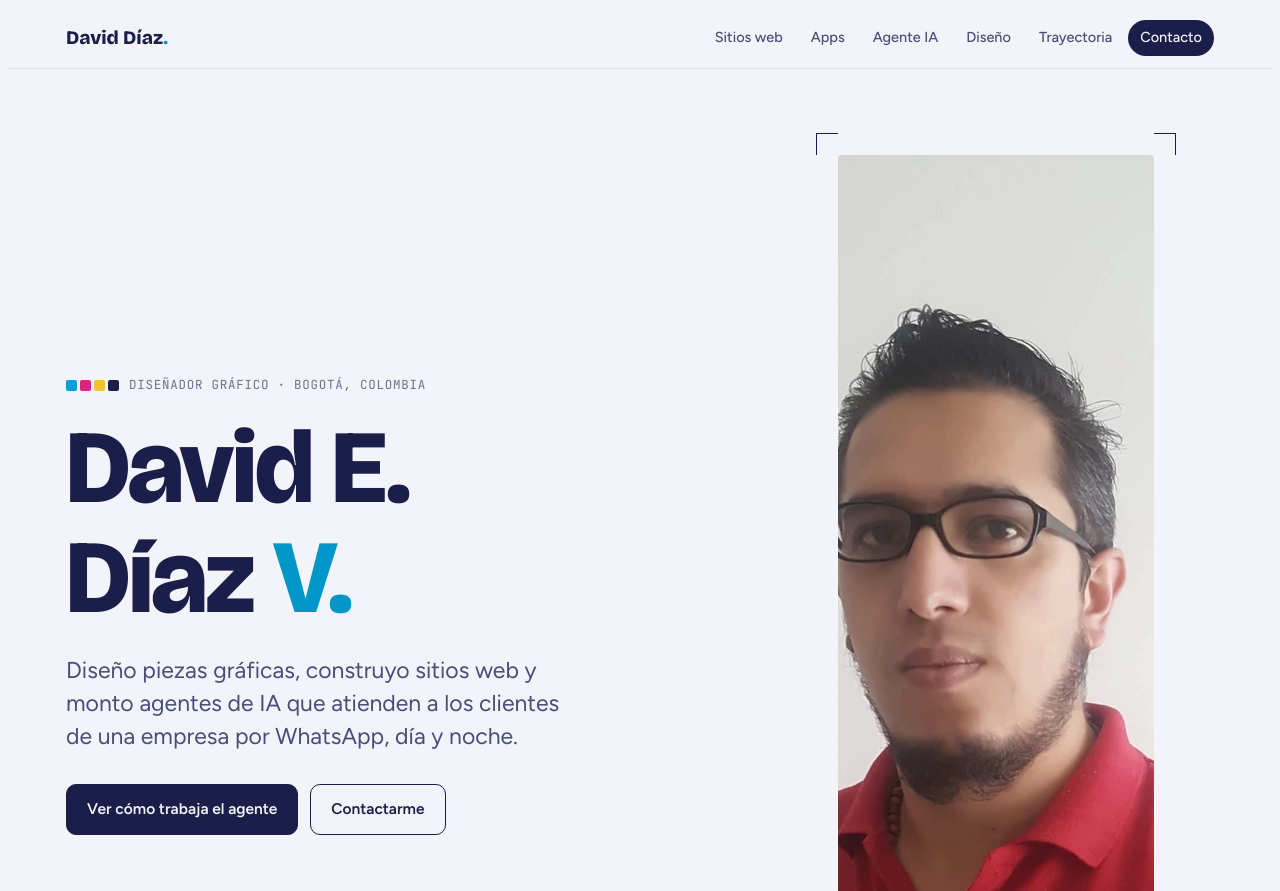
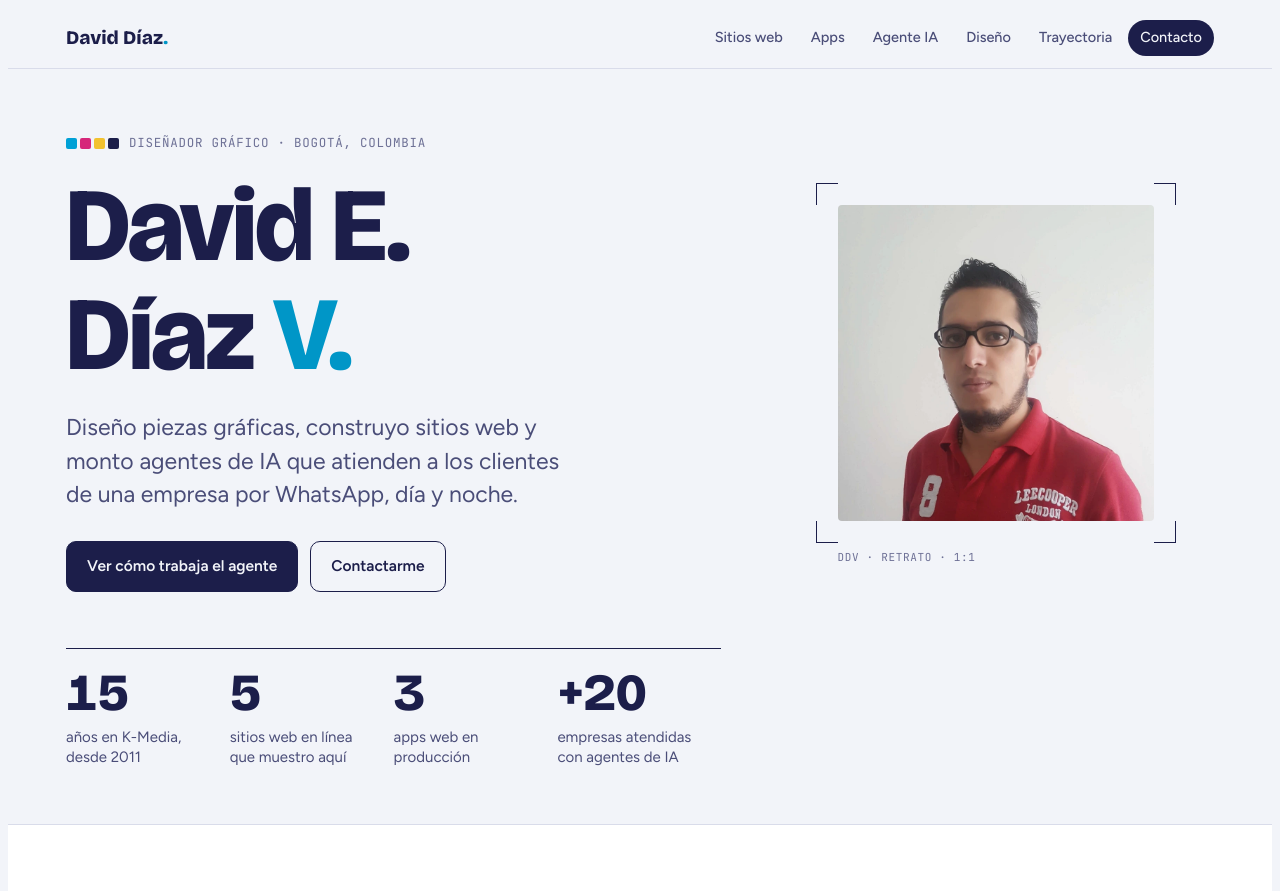
Before and after one commit to dadiaz498-bit/portafolio, a plain HTML site: page index.html in a window 1280 px wide. Shown: the top 891 px of the page. Drawn offline with nearby package versions, Linux system fonts and the light colour scheme.

Commit message:
Foto cuadrada sin estirar

```diff
--- a/index.html
+++ b/index.html
@@ -71,7 +71,7 @@ p{margin:0}
 .btn:hover{transform:translateY(-1px)}
 .btn{transition:transform .15s}
 .portrait{position:relative;justify-self:center;width:min(100%,360px);padding:22px}
-.portrait img{width:100%;aspect-ratio:1;object-fit:cover;border-radius:4px;filter:saturate(.92)}
+.portrait img{width:100%;height:auto;aspect-ratio:1;object-fit:cover;border-radius:4px;filter:saturate(.92)}
 .crop{position:absolute;width:22px;height:22px;border-color:var(--ink);border-style:solid;border-width:0}
 .crop.tl{top:0;left:0;border-top-width:1.5px;border-left-width:1.5px}
 .crop.tr{top:0;right:0;border-top-width:1.5px;border-right-width:1.5px}
```
